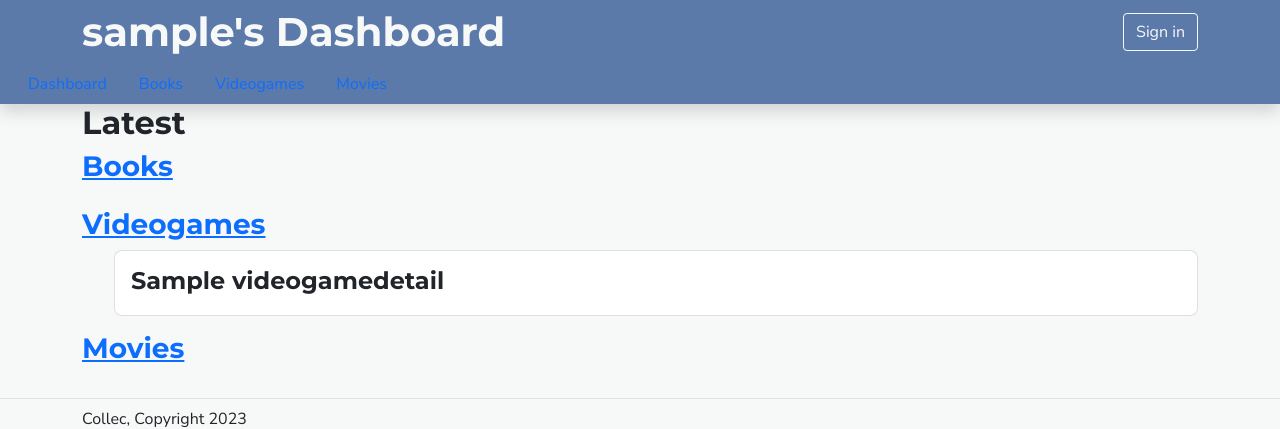
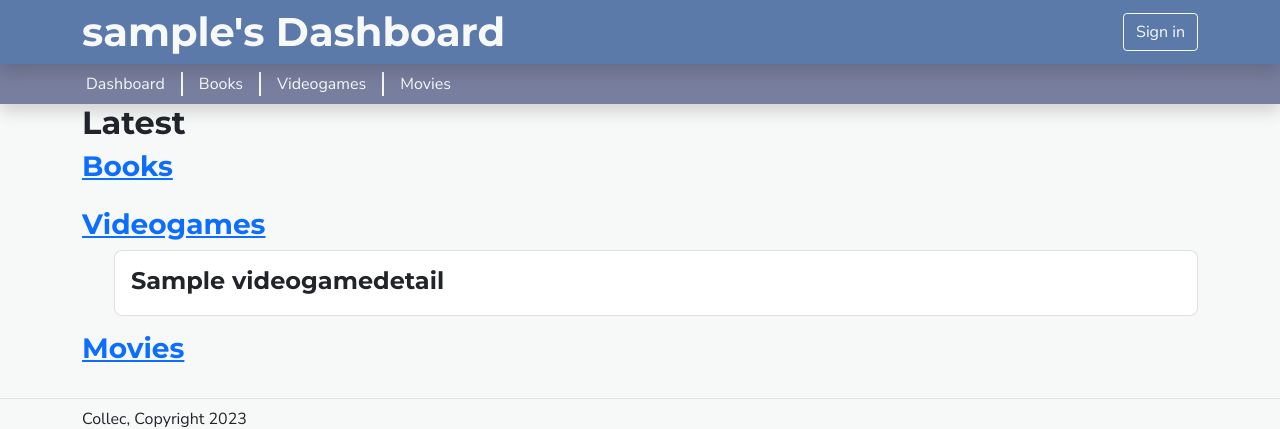
Before and after one commit to Tearnote/collec, a Django app: a page that uses collec/web/templates/web/base.html in a window 1280 px wide. Shown: the top 429 px of the page. Run offline with Django 4.2, Linux system fonts and the light colour scheme; tables that the repository leaves empty hold one stand-in row (values such as "Sample post"); some libraries are stand-ins or nearby versions.

Commit message:
Style the header navigation

```diff
--- a/collec/web/static/web/css/style.css
+++ b/collec/web/static/web/css/style.css
@@ -45,6 +45,24 @@ header .btn {
 header .btn:hover {
     color: var(--color-main);
     background: var(--color-light);
+}
+
+.main-nav {
+    background: var(--color-dark-accent);
+}
+
+.nav-link {
+    padding: 0 1rem;
+    margin: 0.5rem 0;
+    color: var(--color-light);
+}
+
+.nav-link:not(:first-child) {
+   border-left: 2px solid var(--color-light);
+}
+
+.nav-link:hover, .nav-link:focus {
+    color: #c0c2c2;
 }
 
 /* endregion */
--- a/collec/web/templates/web/app_base.html
+++ b/collec/web/templates/web/app_base.html
@@ -5,11 +5,13 @@
 
 {% block header_nav %}
 
-<nav class="nav">
-    <a class="nav-link" href="{% url 'dashboard' url_user %}">Dashboard</a>
-    <a class="nav-link" href="{% url 'book_list' url_user %}">Books</a>
-    <a class="nav-link" href="{% url 'videogame_list' url_user %}">Videogames</a>
-    <a class="nav-link" href="{% url 'movie_list' url_user %}">Movies</a>
-</nav>
+<div class="main-nav container-fluid shadow">
+    <nav class="nav container">
+        <a class="nav-link" href="{% url 'dashboard' url_user %}">Dashboard</a>
+        <a class="nav-link" href="{% url 'book_list' url_user %}">Books</a>
+        <a class="nav-link" href="{% url 'videogame_list' url_user %}">Videogames</a>
+        <a class="nav-link" href="{% url 'movie_list' url_user %}">Movies</a>
+    </nav>
+</div>
 
 {% endblock %}
--- a/collec/web/templates/web/base.html
+++ b/collec/web/templates/web/base.html
@@ -35,7 +35,7 @@
 
 {% block header %}
 
-<header class="container-fluid shadow">
+<header class="container-fluid shadow position-relative">
     <div class="container d-flex flex-row justify-content-between align-items-center">
         <a href="/"><h1 class="m-0">{% block header_title %}Collec{% endblock %}</h1></a>
         <div class="d-flex flex-row align-items-center">
@@ -50,8 +50,8 @@
             {% endif %}
         </div>
     </div>
-    {% block header_nav %}{% endblock %}
 </header>
+{% block header_nav %}{% endblock %}
 
 {% endblock %}
 
```
